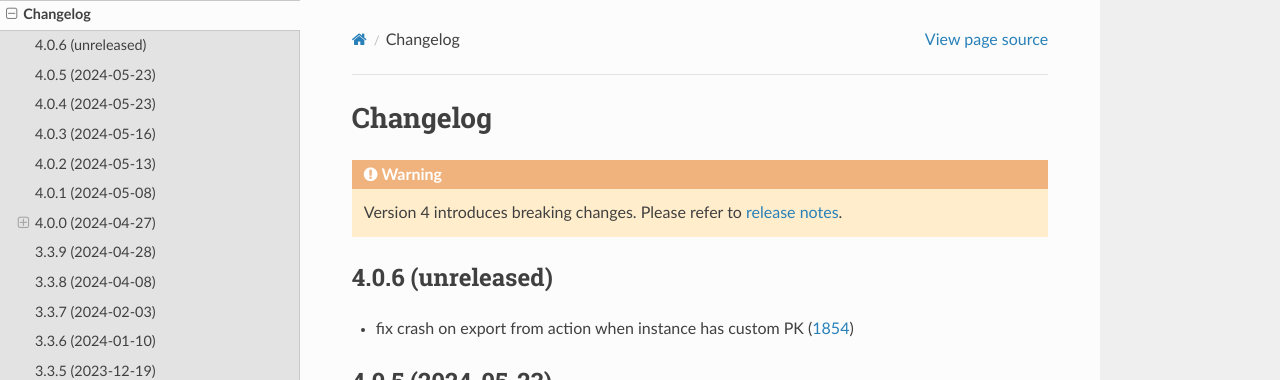
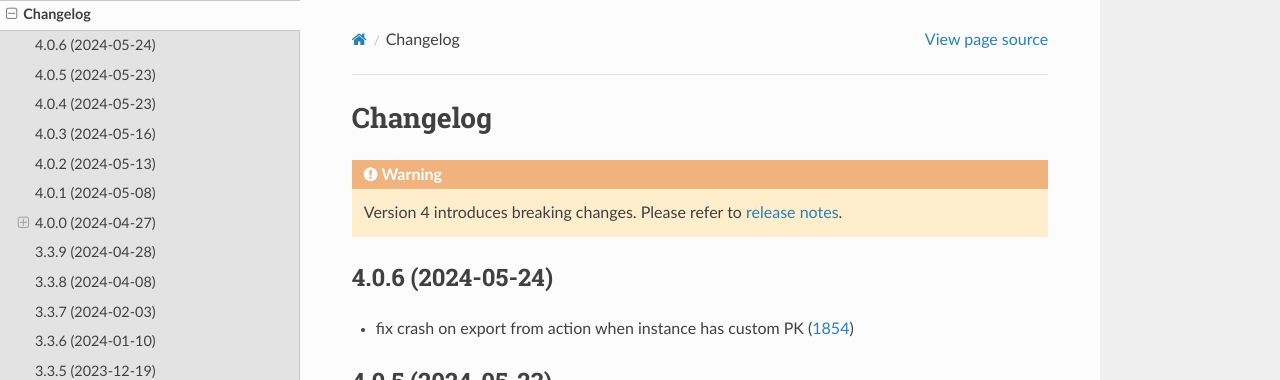
Before and after one commit to django-import-export/django-import-export, a Sphinx documentation site: the page built from docs/changelog.rst, in a window 1280 px wide and 900 px high. Shown: the top 380 px of the window. Built offline with Sphinx 7.4.7 and the Read the Docs theme 2.0.0, drawn with Linux system fonts in a browser that asks for light colours; pages that are not in the unit, such as notebooks, are missing from menus; the version number could not be read and is left out.

Commit message:
updated changelog

```diff
--- a/docs/changelog.rst
+++ b/docs/changelog.rst
@@ -5,7 +5,7 @@ Changelog
 
     Version 4 introduces breaking changes.  Please refer to :doc:`release notes<release_notes>`.
 
-4.0.6 (unreleased)
+4.0.6 (2024-05-24)
 ------------------
 
 - fix crash on export from action when instance has custom PK (`1854 <https://github.com/django-import-export/django-import-export/pull/1854>`_)
```
